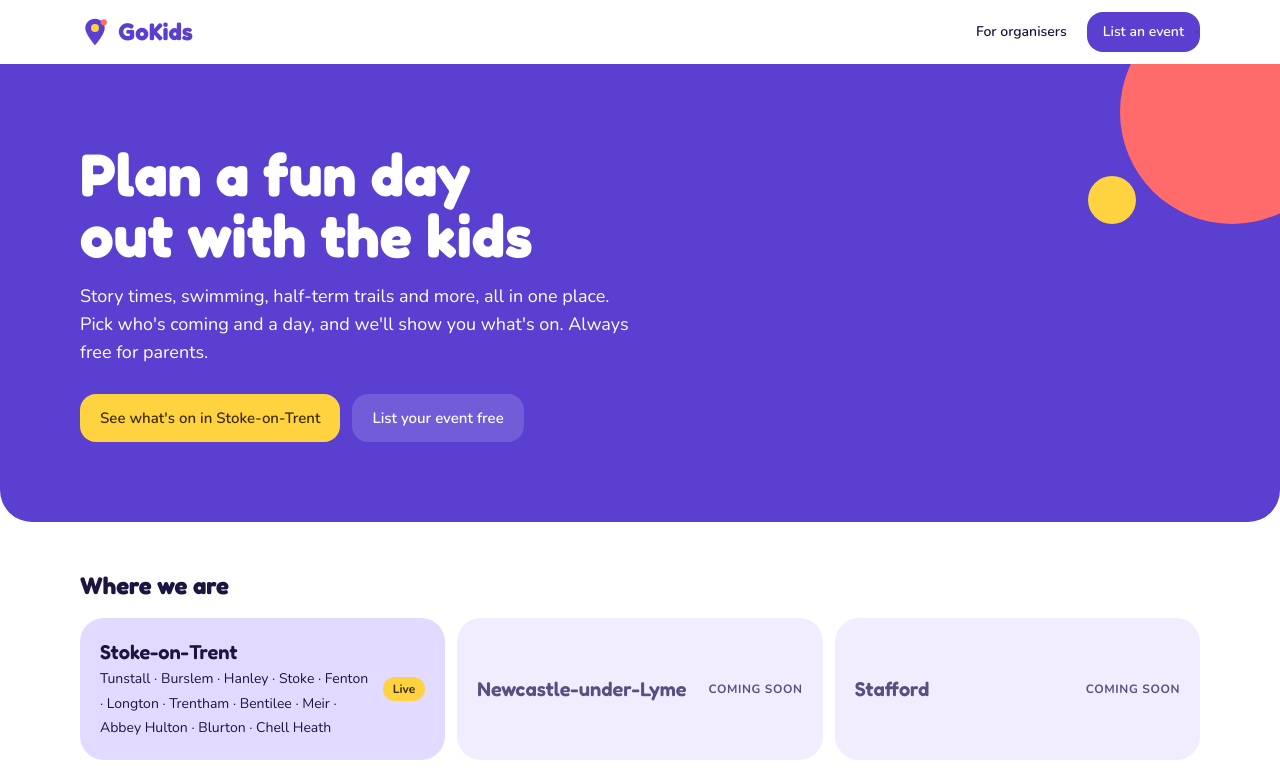
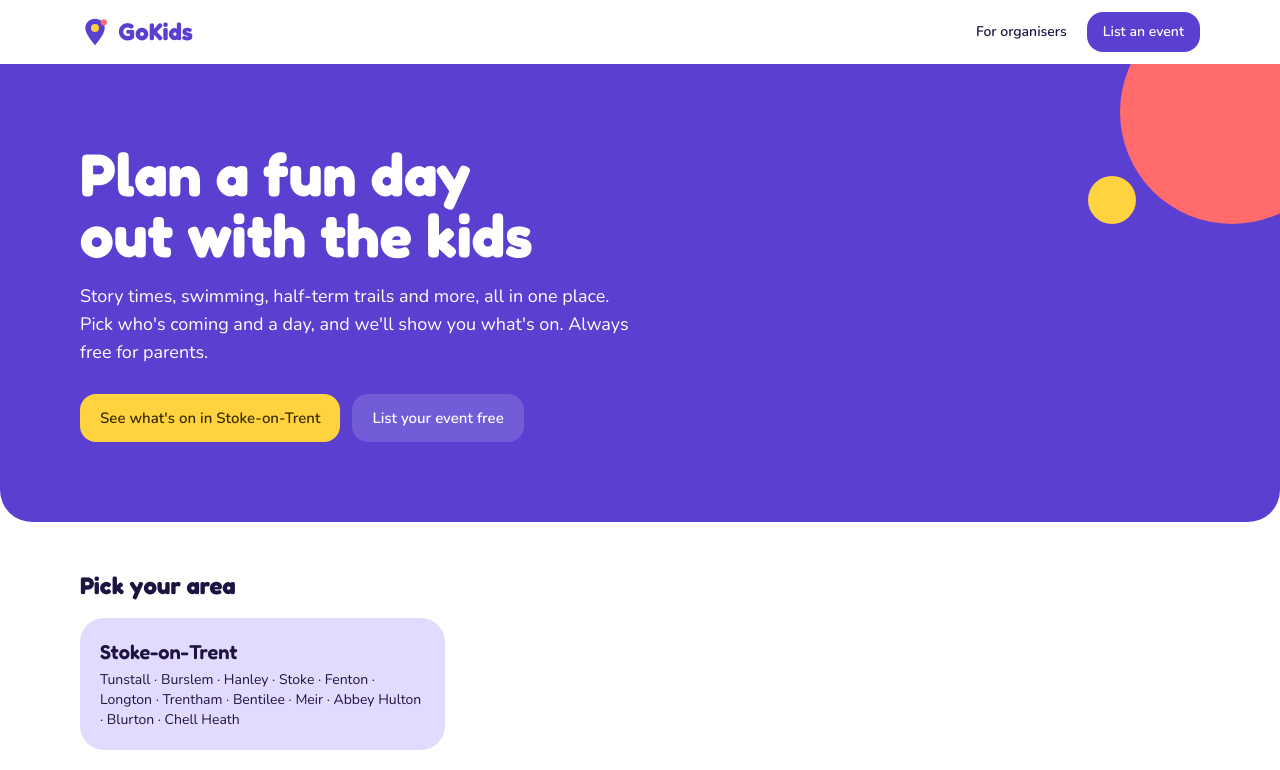
Before and after one commit to Mayowa-pro/GoKids, a Next.js app: page / in a window 1280 px wide. Shown: the top 770 px of the page. Built offline with nearby package versions, Linux system fonts and the light colour scheme; no server answers.

Commit message:
Front page: replace "Where we are" with "Pick your area"
Co-Authored-By: Claude Opus 5.5 (1M context) <noreply@anthropic.com>
Claude-Session: https://claude.ai/code/session_01SsPJgyHzFfPqL5SkQiRXP9

```diff
--- a/src/app/page.tsx
+++ b/src/app/page.tsx
@@ -1,5 +1,5 @@
 import Link from "next/link";
-import { REGIONS } from "@/lib/site";
+import { LIVE_REGIONS } from "@/lib/site";
 
 export default function Home() {
   return (
@@ -25,27 +25,18 @@ export default function Home() {
       </section>
 
       <section className="mx-auto max-w-6xl px-4 py-12">
-        <h2 className="mb-4 font-display text-2xl font-bold">Where we are</h2>
+        <h2 className="mb-4 font-display text-2xl font-bold">Pick your area</h2>
         <ul className="grid gap-3 sm:grid-cols-2 lg:grid-cols-3">
-          {REGIONS.map((r) => (
+          {LIVE_REGIONS.map((r) => (
             <li key={r.slug}>
-              {r.live ? (
-                <Link href={`/${r.slug}`} className="flex h-full items-center justify-between gap-3 rounded-tile bg-[var(--tile-3)] p-5 hover:outline hover:outline-[3px] hover:outline-cobalt">
-                  <span>
-                    <span className="block font-display text-xl font-semibold">{r.name}</span>
-                    <span className="text-sm">{r.areas.map((a) => a.name).join(" · ")}</span>
-                  </span>
-                  <span className="rounded-xl bg-yolk px-2.5 py-1 text-xs font-bold text-yolk-ink">Live</span>
-                </Link>
-              ) : (
-                <div className="flex h-full items-center justify-between rounded-tile bg-cobalt-soft p-5 text-muted">
-                  <span className="font-display text-xl font-semibold">{r.name}</span>
-                  <span className="text-xs font-bold uppercase tracking-wider">Coming soon</span>
-                </div>
-              )}
+              <Link href={`/${r.slug}`} className="flex h-full flex-col gap-1 rounded-tile bg-[var(--tile-3)] p-5 hover:outline hover:outline-[3px] hover:outline-cobalt">
+                <span className="font-display text-xl font-semibold">{r.name}</span>
+                <span className="text-sm">{r.areas.map((a) => a.name).join(" · ")}</span>
+              </Link>
             </li>
           ))}
         </ul>
+        <p className="mt-4 text-muted">More towns across the Midlands are coming soon.</p>
       </section>
     </>
   );
```
